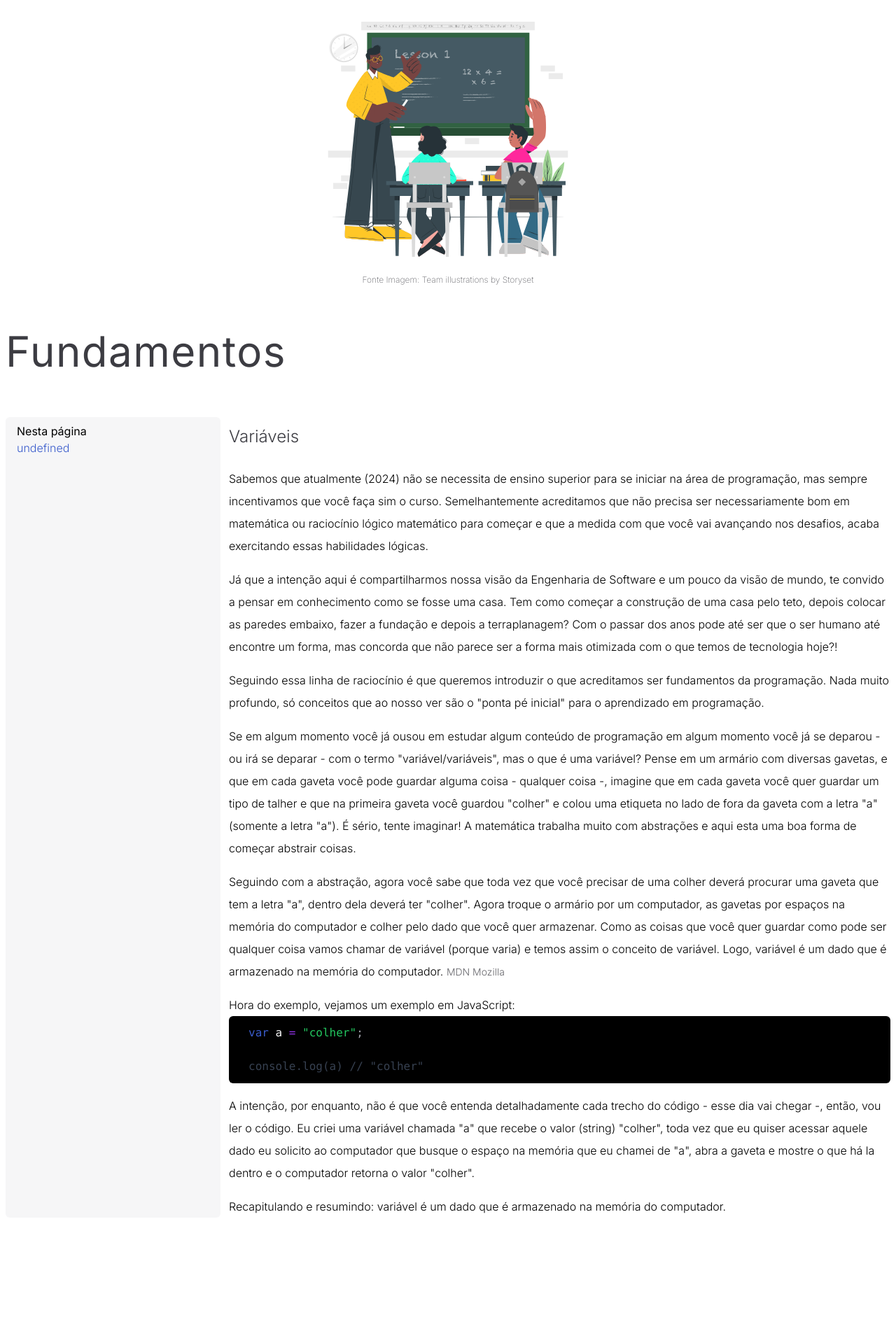
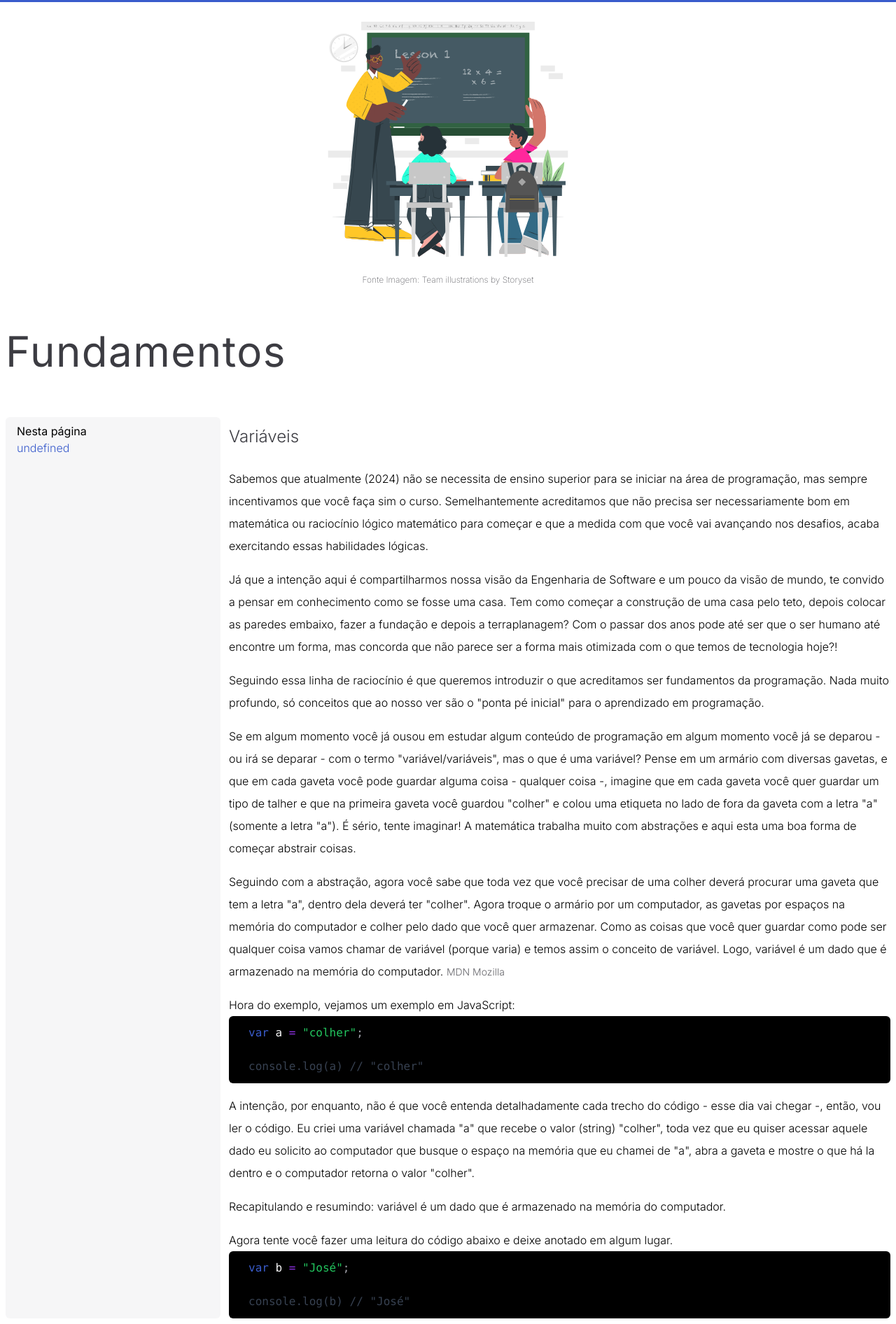
Before and after one commit to owilliangoncalves/devtech, a Next.js app: page /blog/fundamentos in a window 1280 px wide. Shown: the whole page at 70% size. Before the commit the page ends 1748 px from the top, so only its background shows below. Built offline with nearby package versions, Linux system fonts and the light colour scheme.

Commit message:
feat: scroll bar progress

```diff
--- a/package.json
+++ b/package.json
@@ -13,6 +13,7 @@
     "@tailwindcss/container-queries": "^0.1.1",
     "@tailwindcss/typography": "^0.5.13",
     "algoliasearch": "^4.23.3",
+    "framer-motion": "^11.2.12",
     "next": "14.2.4",
     "react": "^18",
     "react-dom": "^18"
--- a/src/app/blog/fundamentos/page.tsx
+++ b/src/app/blog/fundamentos/page.tsx
@@ -1,3 +1,4 @@
+'use client';
 import Image from 'next/image';
 import StorySet from '@/components/storyset';
 import Titulo from '@/components/titulo';
@@ -6,7 +7,11 @@ import Posts from '@/components/posts';
 import ParagraphReference from '@/components/paragraphReference';
 import Beginning from '/public/static/img/beginning.svg';
 import Code from '@/components/code';
+import { motion, useScroll } from 'framer-motion';
+
 export default function Fundamentos() {
+  const { scrollYProgress } = useScroll();
+
   return (
     <>
       <section className='containerResponsive'>
@@ -27,7 +32,12 @@ export default function Fundamentos() {
           <SideNav />
           <div className='col-span-3'>
             <div className=' '>
+              <motion.div
+                className='progress-bar'
+                style={{ scaleX: scrollYProgress }}
+              />
               <Posts tituloPosts='Variáveis' />
+
               <ParagraphReference
                 id='Introdução'
                 texto='Sabemos que atualmente (2024) não se necessita de ensino superior para se iniciar na área de programação, mas sempre incentivamos que você faça sim o curso. Semelhantemente acreditamos que não precisa ser necessariamente bom em matemática ou raciocínio lógico matemático para começar e que a medida com que você vai avançando nos desafios, acaba exercitando essas habilidades lógicas.'
@@ -61,9 +71,16 @@ export default function Fundamentos() {
                 id=''
                 texto='A intenção, por enquanto, não é que você entenda detalhadamente cada trecho do código - esse dia vai chegar -, então, vou ler o código. Eu criei uma variável chamada "a" que recebe o valor (string) "colher", toda vez que eu quiser acessar aquele dado eu solicito ao computador que busque o espaço na memória que eu chamei de "a", abra a gaveta e mostre o que há la dentro e o computador retorna o valor "colher".'
               />
-              <ParagraphReference
-                id=''
-                texto='Recapitulando e resumindo: variável é um dado que é armazenado na memória do computador. '
+              <ParagraphReference texto='Recapitulando e resumindo: variável é um dado que é armazenado na memória do computador. ' />
+
+              <ParagraphReference texto='Agora tente você fazer uma leitura do código abaixo e deixe anotado em algum lugar. ' />
+
+              <Code
+                variable='var '
+                nameVar='b '
+                operator='= '
+                value='"José"'
+                result='console.log(b) // "José" '
               />
             </div>
           </div>
--- a/src/app/globals.css
+++ b/src/app/globals.css
@@ -25,6 +25,15 @@
 .containerResponsive {
   @apply container p-2;
 }
+.progress-bar {
+  position: fixed;
+  top: 0;
+  left: 0;
+  right: 0;
+  height: 3px;
+  background: #3a5ccc;
+  transform-origin: 0%;
+}
 
 @tailwind components;
 @tailwind utilities;
```
Also changed, not shown: 1 other file (tests, documents, lock files or other folders).
